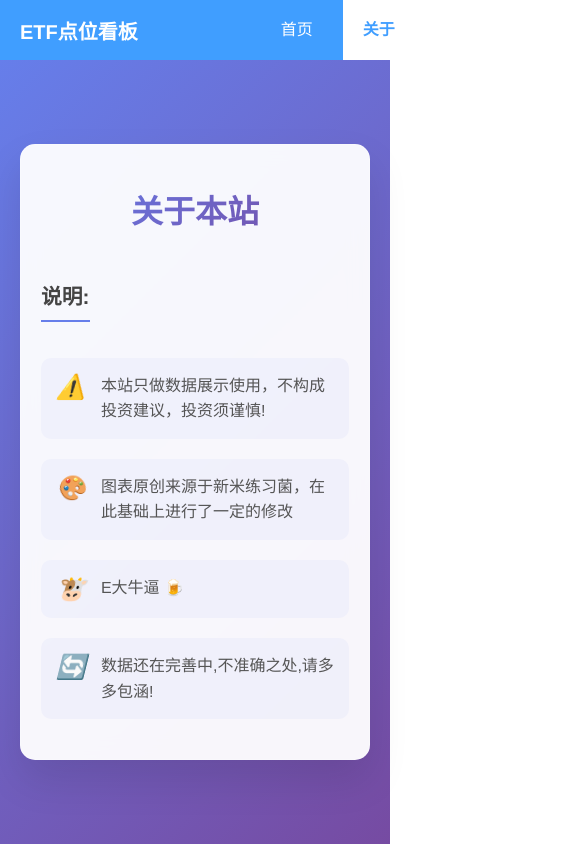
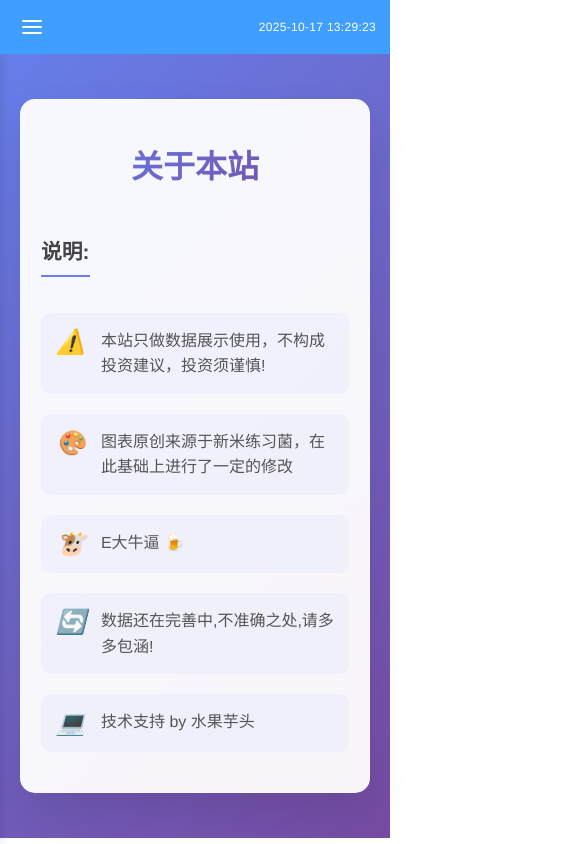
Before and after one commit to wubh2012/etf-kanban, a Vue app in the folder frontend/: page /about in a window 390 px wide. Shown: the top 844 px of the page, 585 px wide, since content can reach past the window. Built offline with nearby package versions, Linux system fonts and the light colour scheme.

Commit message:
优化图标显示

```diff
--- a/frontend/index.html
+++ b/frontend/index.html
@@ -5,7 +5,7 @@
     <meta http-equiv="X-UA-Compatible" content="IE=edge">
     <meta name="viewport" content="width=device-width,initial-scale=1.0">
     <link rel="icon" href="/favicon.ico">
-    <title>ETF看板</title>
+    <title>【笔记】E大的关键点位</title>
   </head>
   <body>
     <noscript>
@@ -13,5 +13,6 @@
     </noscript>
     <div id="app"></div>
     <script type="module" src="/src/main.js"></script>
+    <script defer src="https://cloud.umami.is/script.js" data-website-id="be364e5e-faab-4bbe-9e2a-297d99676321"></script>
   </body>
 </html>
--- a/frontend/src/App.vue
+++ b/frontend/src/App.vue
@@ -1,8 +1,12 @@
 <template>
   <div class="app-container">
-    <el-header class="header">
+    <div class="header">
       <div class="header-left">
-        <h1>ETF点位看板</h1>
+        <div class="hamburger-menu" @click="toggleMobileMenu">
+          <div class="hamburger-line"></div>
+          <div class="hamburger-line"></div>
+          <div class="hamburger-line"></div>
+        </div>
       </div>
       <div class="header-center">
         <div class="nav-links">
@@ -14,7 +18,16 @@
       <div class="header-right">
         <div class="timestamp">{{ currentTime }}</div>
       </div>
-    </el-header>
+    </div>
+
+    <!-- 移动端菜单 -->
+    <div class="mobile-menu" :class="{ 'mobile-menu-active': isMobileMenuOpen }">
+      <div class="mobile-nav-links">
+        <router-link to="/" class="mobile-nav-link" :class="{ active: activeIndex === '/' }" @click="closeMobileMenu">首页</router-link>
+        <!-- <router-link to="/datamgr" class="mobile-nav-link" :class="{ active: activeIndex === '/datamgr' }" @click="closeMobileMenu">数据维护</router-link> -->
+        <router-link to="/about" class="mobile-nav-link" :class="{ active: activeIndex === '/about' }" @click="closeMobileMenu">关于</router-link>
+      </div>
+    </div>
 
     <div class="main-content">
       <router-view />
@@ -31,6 +44,7 @@ export default {
   setup() {
     const currentTime = ref('')
     const activeIndex = ref('/')
+    const isMobileMenuOpen = ref(false)
     const router = useRouter()
     const route = useRoute()
     let timer = null
@@ -46,6 +60,16 @@ export default {
       const seconds = String(now.getSeconds()).padStart(2, '0')
 
       currentTime.value = `${year}-${month}-${day} ${hours}:${minutes}:${seconds}`
+    }
+
+    // 切换移动端菜单
+    const toggleMobileMenu = () => {
+      isMobileMenuOpen.value = !isMobileMenuOpen.value
+    }
+
+    // 关闭移动端菜单
+    const closeMobileMenu = () => {
+      isMobileMenuOpen.value = false
     }
 
     // 监听路由变化，更新活动菜单项
@@ -67,7 +91,10 @@ export default {
 
     return {
       currentTime,
-      activeIndex
+      activeIndex,
+      isMobileMenuOpen,
+      toggleMobileMenu,
+      closeMobileMenu
     }
   }
 }
@@ -88,14 +115,16 @@ export default {
 body {
   margin: 0;
   padding: 0;
+  overflow-x: hidden;
 }
 .app-container {
-  height: 100vh;
+  min-height: 100vh;
   display: flex;
   flex-direction: column;
 }
 .main-content {
   flex: 1;
+  width: 100%;
 }
 .header {
   background-color: #409EFF;
@@ -105,6 +134,8 @@ body {
   align-items: center;
   padding: 0 20px;
   height: 60px;
+  position: relative;
+  z-index: 1000;
 }
 
 .header-left {
@@ -115,14 +146,15 @@ body {
 
 .header-left h1 {
   margin: 0;
-  font-size: 20px;
+  font-size: 22px;
+  font-weight: 600;
+  letter-spacing: 0.5px;
 }
 
 .header-center {
   flex: 1;
   display: flex;
   justify-content: center;
-  min-width: 400px;
 }
 
 .header-right {
@@ -146,8 +178,10 @@ body {
   height: 60px;
   line-height: 60px;
   display: inline-block;
-  transition: all 0.3s;
+  transition: all 0.3s ease;
   border-bottom: 2px solid transparent;
+  font-weight: 500;
+  font-size: 16px;
 }
 
 .nav-link:hover {
@@ -162,10 +196,144 @@ body {
 }
 
 .timestamp {
-  font-size: 16px;
+  font-size: 15px;
+  font-weight: 400;
+  letter-spacing: 0.3px;
 }
 
 .main-content {
   padding: 0;
 }
+
+/* 汉堡菜单样式 */
+.hamburger-menu {
+  display: none;
+  flex-direction: column;
+  cursor: pointer;
+  margin-right: 18px;
+  padding: 8px;
+  border-radius: 4px;
+  transition: background-color 0.3s ease;
+}
+
+.hamburger-menu:hover {
+  background-color: rgba(255, 255, 255, 0.1);
+}
+
+.hamburger-line {
+  width: 22px;
+  height: 2.5px;
+  background-color: white;
+  margin: 2.5px 0;
+  transition: 0.3s;
+  border-radius: 1px;
+}
+
+/* 移动端菜单样式 */
+.mobile-menu {
+  position: fixed;
+  top: 60px;
+  left: -100%;
+  width: 100%;
+  height: calc(100vh - 60px);
+  background-color: #409EFF;
+  transition: left 0.3s cubic-bezier(0.4, 0, 0.2, 1);
+  z-index: 999;
+  box-shadow: 2px 0 8px rgba(0, 0, 0, 0.1);
+}
+
+.mobile-menu-active {
+  left: 0;
+}
+
+.mobile-nav-links {
+  display: flex;
+  flex-direction: column;
+  padding: 24px 20px;
+}
+
+.mobile-nav-link {
+  color: white;
+  text-decoration: none;
+  padding: 16px 0;
+  font-size: 17px;
+  font-weight: 500;
+  border-bottom: 1px solid rgba(255, 255, 255, 0.15);
+  transition: all 0.3s ease;
+  letter-spacing: 0.3px;
+}
+
+.mobile-nav-link:hover {
+  background-color: rgba(255, 255, 255, 0.1);
+}
+
+.mobile-nav-link.active {
+  color: #fff;
+  font-weight: bold;
+  background-color: rgba(255, 255, 255, 0.2);
+}
+
+/* 响应式设计 */
+@media (max-width: 768px) {
+  .hamburger-menu {
+    display: flex;
+  }
+
+  .header-center {
+    display: none;
+  }
+
+  .header-left h1 {
+    font-size: 18px;
+    font-weight: 600;
+  }
+
+  .timestamp {
+    font-size: 13px;
+    font-weight: 400;
+  }
+
+  .header {
+    padding: 0 16px;
+    height: 56px;
+  }
+
+  .mobile-menu {
+    top: 56px;
+    height: calc(100vh - 56px);
+  }
+}
+
+@media (max-width: 480px) {
+  .header-left h1 {
+    font-size: 16px;
+    font-weight: 600;
+  }
+
+  .timestamp {
+    font-size: 12px;
+    font-weight: 400;
+  }
+
+  .hamburger-line {
+    width: 20px;
+    height: 2px;
+    margin: 2px 0;
+  }
+
+  .mobile-nav-link {
+    font-size: 16px;
+    padding: 14px 0;
+  }
+
+  .header {
+    padding: 0 14px;
+    height: 54px;
+  }
+
+  .mobile-menu {
+    top: 54px;
+    height: calc(100vh - 54px);
+  }
+}
 </style>
--- a/frontend/src/components/IndexOverviewSingle.vue
+++ b/frontend/src/components/IndexOverviewSingle.vue
@@ -13,11 +13,15 @@
     <div class="percentage-info">
       <div class="percentage-item">
         <span class="percentage-label">距离支撑点位:</span>
-        <span class="percentage-value support-distance" style="color: #00FFCD;">{{ calculateSupportDistance() }}%</span>
+        <span class="percentage-value support-distance"
+          :style="{ color: calculateSupportDistance() > 0 ? 'red' : '#00AF50' }">{{ calculateSupportDistance()
+          }}%</span>
       </div>
       <div class="percentage-item" v-if="index.pressure_point">
         <span class="percentage-label">距离压力位:</span>
-        <span class="percentage-value pressure-distance" style="color: red;">{{ calculatePressureDistance() }}%</span>
+        <span class="percentage-value pressure-distance"
+          :style="{ color: calculatePressureDistance() > 0 ? 'red' : '#00AF50' }">{{ calculatePressureDistance()
+          }}%</span>
       </div>
     </div>
     <div class="scale-container">
@@ -62,13 +66,13 @@ export default {
       if (specialIndices.includes(this.index.code)) {
         return `https://quote.eastmoney.com/gb/zs${this.index.code}.html`;
       }
-      if(this.index.code === 'H30533'){
+      if (this.index.code === 'H30533') {
         return 'https://quote.eastmoney.com/zz/2.H30533.html';
       }
-      if(this.index.code === '932000'){
+      if (this.index.code === '932000') {
         return 'https://quote.eastmoney.com/zz/2.932000.html';
       }
-      if(this.index.code === "00700"){
+      if (this.index.code === "00700") {
         return `https://xueqiu.com/S/00700`;
       }
 
@@ -77,17 +81,29 @@ export default {
     },
     // 获取标尺渐变色样式
     getScaleBarStyle() {
-      // 计算支撑位和中间区域的位置百分比
-      let temp =  this.getChangePercent();
-      let middlePosition = Number(temp) + Number(15);
+      let css = ``;
+      if (this.index.current_point <= this.index.support_point) {
+        let supportDistance = Math.abs(this.calculateSupportDistance());
+        let tempSupportDistance = 14 - Math.ceil(supportDistance * 15 / 100);
+        css = `#01FFCD 0%, ${tempSupportDistance}%,
+        #D5FFEB ${tempSupportDistance}% 15%, #ECF0F9 15% 100%`;
+      } else if (this.index.current_point > this.index.support_point) {
+        // 计算支撑位和中间区域的位置百分比
+        let middlePosition = Number(this.getChangePercent()) * 65 / 100 + 15;
+        css = `#01FFCD 0% 15%, #FFC000 15% ${middlePosition}%, #FFF2CD ${middlePosition}% 80%, #FFF2CD 80% 100%`;
+
+        if (this.index.pressure_point && this.index.current_point >= this.index.pressure_point) {
+          let pressureDistance = Math.abs(this.calculatePressureDistance());
+          let tempPressureDistance = 80 + (pressureDistance * 25 / 100);
+          css = `#01FFCD 0% 15%, #FFC000 15% 80%, #fe0000 80% ${tempPressureDistance}%, #fde0e2 ${tempPressureDistance}% 100%`;
+        } else {
+          css = `#01FFCD 0% 15%, #FFC000 15% ${middlePosition}%, #FFF2CD ${middlePosition}% 80%, #FDE0E2 80% 100%`;
+        }
+
+      }
 
       return {
-        background: `linear-gradient(to right,
-          #48D1CC 0%, #48D1CC 15%,
-          #FFD700 15%, #FFD700 ${middlePosition}%,
-          #FFFACD ${middlePosition}%, #FFFACD 80%,
-          #FFD2D2 80%, #FFD2D2 100%
-        )`
+        background: `linear-gradient(to right, ${css})`
       };
     },
     // 计算支撑位在标尺上的位置百分比
@@ -95,7 +111,7 @@ export default {
       // 假设标尺的最小值是支撑位的0.9倍，最大值是支撑位的1.8倍
       const minValue = parseFloat(this.index.support_point);
       const currentPoint = parseFloat(this.index.current_point);
-      const maxValue = this.index.pressure_point ? parseFloat(this.index.pressure_point): minValue * 2 ;
+      const maxValue = this.index.pressure_point ? parseFloat(this.index.pressure_point) : minValue * 2;
 
       // 计算支撑位在整个范围中的位置百分比
       return ((currentPoint - minValue) / (maxValue - minValue) * 100).toFixed(2);
@@ -213,7 +229,8 @@ export default {
 }
 
 .support-distance {
-  color: #F56C6C; /* 红色 */
+  color: #F56C6C;
+  /* 红色 */
 }
 
 .index-link {
@@ -248,7 +265,8 @@ export default {
   display: flex;
   flex-direction: column;
   align-items: center;
-  transform: translateX(-50%); /* 使标记以自身中心对齐 */
+  transform: translateX(-50%);
+  /* 使标记以自身中心对齐 */
 }
 
 .marker-line {
@@ -260,7 +278,8 @@ export default {
 }
 
 .marker-line.red {
-  background-color: #d9534f; /* 红色刻度线 */
+  background-color: #d9534f;
+  /* 红色刻度线 */
 }
 
 .marker-label {
--- a/frontend/src/views/About.vue
+++ b/frontend/src/views/About.vue
@@ -20,6 +20,10 @@
           <li class="about-item">
             <i class="icon">🔄</i>
             <span>数据还在完善中,不准确之处,请多多包涵!</span>
+          </li>
+          <li class="about-item">
+            <i class="icon">💻</i>
+            <span>技术支持 by 水果芋头</span>
           </li>
         </ul>
       </div>
```
